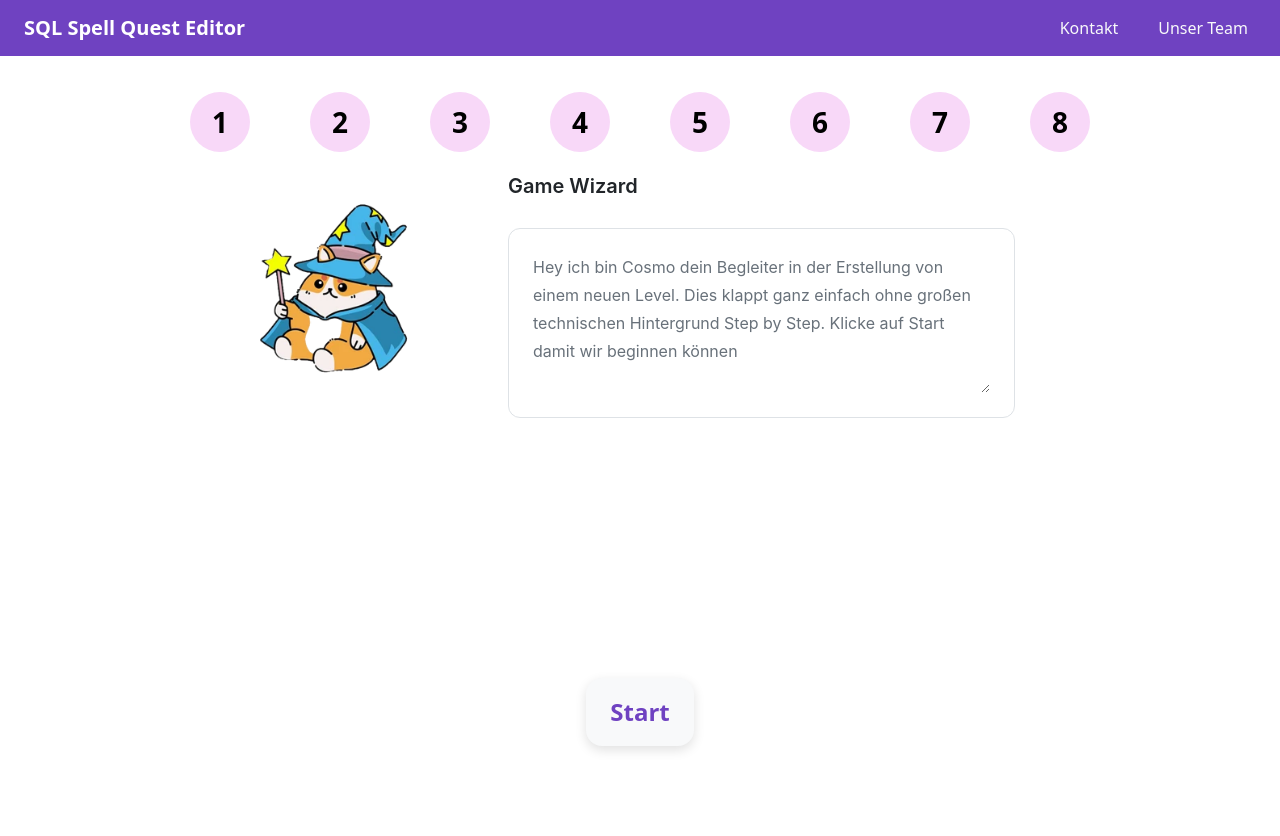
After one commit to Roni-Aba/SQLQuestEditor, a Django app: page /createLevel/ in a window 1280 px wide. The commit adds this page. Run offline with Django 4.2, Linux system fonts and the light colour scheme.

Commit message:
add: createLevel

```diff
--- /dev/null
+++ b/backend/editor/static/editor/css/createLevel.css
@@ -0,0 +1,35 @@
+.create-level-button-section {
+  margin-top: 230px;
+  display: flex;
+  justify-content: center;
+  width: 100%;
+}
+
+.create-level-page {
+  min-height: calc(100vh - 56px);
+  background-color: #ffffff;
+}
+
+.create-level-status {
+  margin-top: 36px;
+}
+
+.create-level-wizard {
+  margin-top: 24px;
+}
+
+.create-level-wizard-row {
+  column-gap: 48px;
+}
+
+.create-level-cosmo {
+  width: 210px;
+  height: auto;
+}
+
+.create-level-button-section {
+  margin-top: 260px;
+  display: flex;
+  justify-content: center;
+  width: 100%;
+}
--- a/backend/editor/templates/editor/base.html
+++ b/backend/editor/templates/editor/base.html
@@ -13,10 +13,10 @@
     rel="stylesheet"
   >
 
-  {% load static %}
   <link rel="stylesheet" href="{% static 'editor/components/navbar/navbar.css' %}">
-  <link rel="stylesheet" href="{% static 'editor/components/button/button.css' %}">
-  <link rel="stylesheet" href="{% static 'editor/css/start.css' %}">
+
+  {% block additional_css %}
+  {% endblock %}
 </head>
 
 <body>
--- /dev/null
+++ b/backend/editor/templates/editor/createLevel.html
@@ -0,0 +1,45 @@
+{% extends "editor/base.html" %}
+{% load static %}
+
+{% block title %}
+Level erstellen | SQL Spell Quest Editor
+{% endblock %}
+
+{% block additional_css %}
+<link rel="stylesheet" href="{% static 'editor/components/statusBar/statusBar.css' %}">
+<link rel="stylesheet" href="{% static 'editor/components/chatBox/chatBox.css' %}">
+<link rel="stylesheet" href="{% static 'editor/components/button/button.css' %}">
+<link rel="stylesheet" href="{% static 'editor/css/createLevel.css' %}">
+{% endblock %}
+
+{% block content %}
+<main class="create-level-page">
+
+  <section class="create-level-status">
+    {% include "editor/components/statusBar/statusBar.html" %}
+  </section>
+
+  <section class="create-level-wizard container">
+    <div class="row align-items-center justify-content-center create-level-wizard-row">
+
+      <div class="col-auto">
+        <img
+          src="{% static 'editor/img/cat1.png' %}"
+          alt="Cosmo Wizard"
+          class="create-level-cosmo"
+        >
+      </div>
+
+      <div class="col-md-6">
+        {% include "editor/components/chatBox/chatBox.html" with is_editable=False game_wizard_input="Hey ich bin Cosmo dein Begleiter in der Erstellung von einem neuen Level. Dies klappt ganz einfach ohne großen technischen Hintergrund Step by Step. Klicke auf Start damit wir beginnen können" placeholder_text="Nicht bearbeitbar" %}
+      </div>
+
+    </div>
+  </section>
+
+  <section class="create-level-button-section">
+    {% include "editor/components/button/button.html" with title="Start" %}
+  </section>
+
+</main>
+{% endblock %}
--- a/backend/editor/templates/editor/level.html
+++ b/backend/editor/templates/editor/level.html
@@ -27,7 +27,9 @@
         </section>
 
         <section class="createLevelSection">
-            {% include "editor/components/button/button.html" with title="Erstelle ein neues Level" %}
+            <a href="/createLevel/" class="text-decoration-none">
+                {% include "editor/components/button/button.html" with title="Erstelle ein neues Level" %}
+            </a>
         </section>
 
     </main>
--- a/backend/editor/urls.py
+++ b/backend/editor/urls.py
@@ -5,5 +5,6 @@ urlpatterns = [
     path("", views.start_page, name="start"),
     path("level/", views.level_view, name="level"),
     path("upload-json/", views.upload_json_view, name="upload_json"),
-    path("components/", views.component_test_view, name="component_test")
+    path("components/", views.component_test_view, name="component_test"),
+    path("createLevel/", views.create_level, name="create_level"),
 ]
--- a/backend/editor/views.py
+++ b/backend/editor/views.py
@@ -42,9 +42,19 @@ def component_test_view(request):
     return render(request, "editor/test.html", {"steps": steps,})
 
 def create_level(request):
+    steps = [
+        {"number": 1, "active": False},
+        {"number": 2, "active": False},
+        {"number": 3, "active": False},
+        {"number": 4, "active": False},
+        {"number": 5, "active": False},
+        {"number": 6, "active": False},
+        {"number": 7, "active": False},
+        {"number": 8, "active": False},
+    ]
+
     context = {
-        "is_editable": True,
-        "game_wizard_input": "",
+        "steps": steps,
     }
 
-    return render(request, "chatBox.html", context)
+    return render(request, "editor/createLevel.html", context)
```
